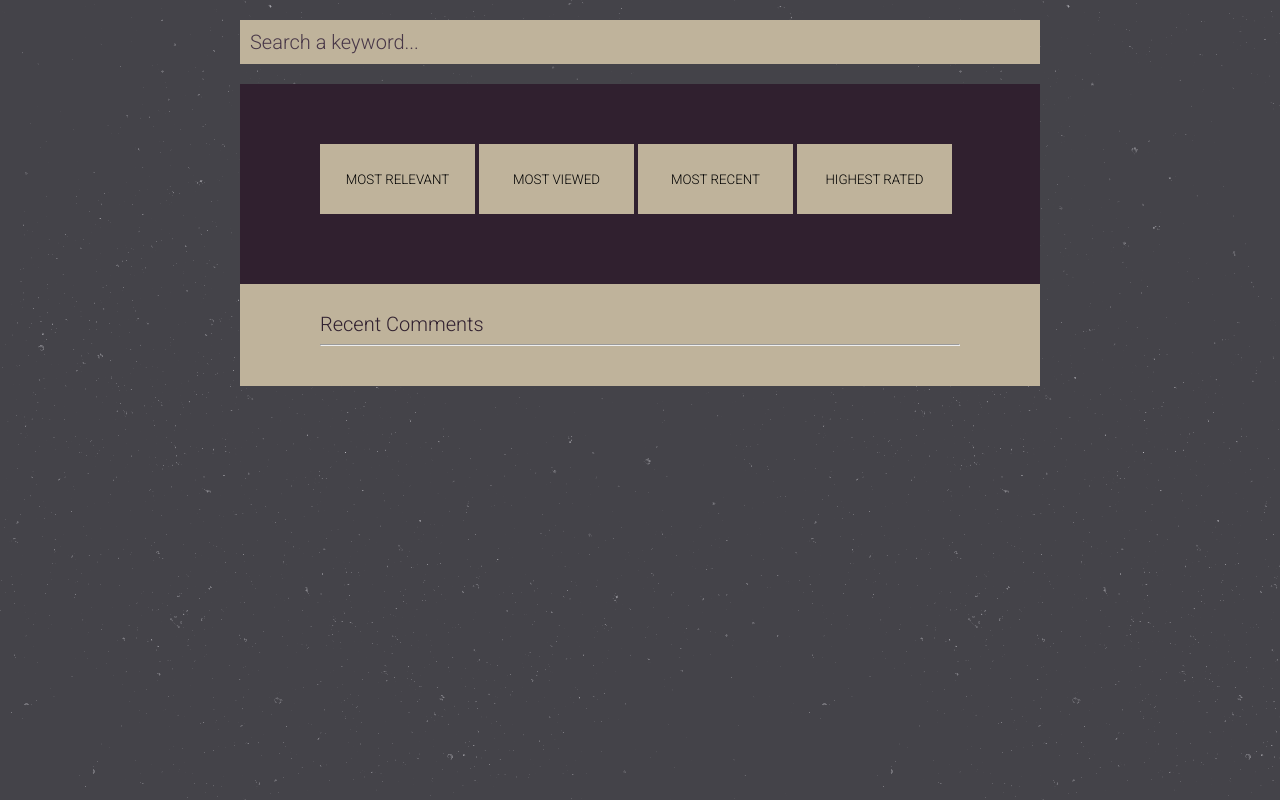
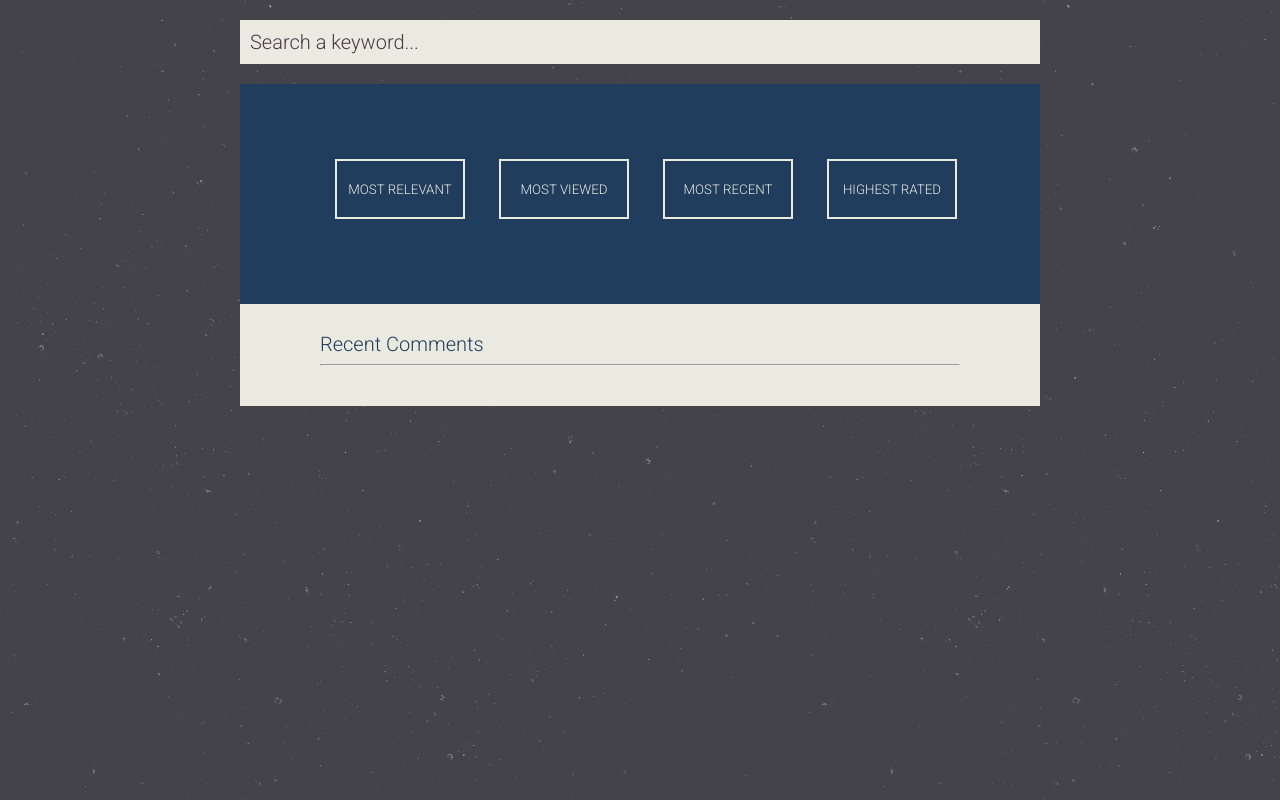
Before and after one commit to jessmchang/yt-instant, a PHP site: page / in a window 1280 px wide. Run offline with PHP 8.4, Linux system fonts and the light colour scheme; some libraries are stand-ins or nearby versions; some web fonts are replaced.

Commit message:
colors, btns

```diff
--- a/sass/style.scss
+++ b/sass/style.scss
@@ -2,9 +2,9 @@
 
 // Colors
 $base-color: #493848;
-$accent-color: #BFB39B;
-$light-panel-color: #755b73;
-$dark-panel-color: #30202f;
+$accent-color: #EBEAE1;
+$light-panel-color: $accent-color;
+$dark-panel-color: #203D5D;
 $body-text-color: #1B1B1B;
 
 // Font Stacks
@@ -75,20 +75,29 @@ body{
 }
 
 .btn {
-	border: none;
+	border: 2px solid $light-panel-color;
 	font-family: $font-stack;
 	text-transform: uppercase;
 	outline: none;
-	width: 155px;
-	height: 70px;
-	background-color: $accent-color;
+	width: 130px;
+	height: 60px;
+	margin: 15px;
+	background-color: $dark-panel-color;
+	color: $light-panel-color;
 	text-decoration: none;
+
+	-webkit-transition: all 0.3s ease;
+    -moz-transition: all 0.3s ease;
+    -ms-transition: all 0.3s ease;
+    -o-transition: all 0.3s ease;
+    transition: all 0.3s ease;
 }
 
 .btn:hover{
 	cursor: pointer;
 	background-color: $light-panel-color;
-	color: $accent-color;
+	color: $dark-panel-color;
+	//color: $accent-color;
 }
 
 .comment_author{
--- a/stylesheets/style.css
+++ b/stylesheets/style.css
@@ -1,4 +1,4 @@
-/* line 17, ../../../../usr/lib/ruby/gems/1.9.1/gems/compass-0.12.3/frameworks/compass/stylesheets/compass/reset/_utilities.scss */
+/* line 17, ../../../.rvm/gems/ruby-2.1.2/gems/compass-0.12.6/frameworks/compass/stylesheets/compass/reset/_utilities.scss */
 html, body, div, span, applet, object, iframe,
 h1, h2, h3, h4, h5, h6, p, blockquote, pre,
 a, abbr, acronym, address, big, cite, code,
@@ -20,45 +20,45 @@ time, mark, audio, video {
   vertical-align: baseline;
 }
 
-/* line 22, ../../../../usr/lib/ruby/gems/1.9.1/gems/compass-0.12.3/frameworks/compass/stylesheets/compass/reset/_utilities.scss */
+/* line 22, ../../../.rvm/gems/ruby-2.1.2/gems/compass-0.12.6/frameworks/compass/stylesheets/compass/reset/_utilities.scss */
 html {
   line-height: 1;
 }
 
-/* line 24, ../../../../usr/lib/ruby/gems/1.9.1/gems/compass-0.12.3/frameworks/compass/stylesheets/compass/reset/_utilities.scss */
+/* line 24, ../../../.rvm/gems/ruby-2.1.2/gems/compass-0.12.6/frameworks/compass/stylesheets/compass/reset/_utilities.scss */
 ol, ul {
   list-style: none;
 }
 
-/* line 26, ../../../../usr/lib/ruby/gems/1.9.1/gems/compass-0.12.3/frameworks/compass/stylesheets/compass/reset/_utilities.scss */
+/* line 26, ../../../.rvm/gems/ruby-2.1.2/gems/compass-0.12.6/frameworks/compass/stylesheets/compass/reset/_utilities.scss */
 table {
   border-collapse: collapse;
   border-spacing: 0;
 }
 
-/* line 28, ../../../../usr/lib/ruby/gems/1.9.1/gems/compass-0.12.3/frameworks/compass/stylesheets/compass/reset/_utilities.scss */
+/* line 28, ../../../.rvm/gems/ruby-2.1.2/gems/compass-0.12.6/frameworks/compass/stylesheets/compass/reset/_utilities.scss */
 caption, th, td {
   text-align: left;
   font-weight: normal;
   vertical-align: middle;
 }
 
-/* line 30, ../../../../usr/lib/ruby/gems/1.9.1/gems/compass-0.12.3/frameworks/compass/stylesheets/compass/reset/_utilities.scss */
+/* line 30, ../../../.rvm/gems/ruby-2.1.2/gems/compass-0.12.6/frameworks/compass/stylesheets/compass/reset/_utilities.scss */
 q, blockquote {
   quotes: none;
 }
-/* line 103, ../../../../usr/lib/ruby/gems/1.9.1/gems/compass-0.12.3/frameworks/compass/stylesheets/compass/reset/_utilities.scss */
+/* line 103, ../../../.rvm/gems/ruby-2.1.2/gems/compass-0.12.6/frameworks/compass/stylesheets/compass/reset/_utilities.scss */
 q:before, q:after, blockquote:before, blockquote:after {
   content: "";
   content: none;
 }
 
-/* line 32, ../../../../usr/lib/ruby/gems/1.9.1/gems/compass-0.12.3/frameworks/compass/stylesheets/compass/reset/_utilities.scss */
+/* line 32, ../../../.rvm/gems/ruby-2.1.2/gems/compass-0.12.6/frameworks/compass/stylesheets/compass/reset/_utilities.scss */
 a img {
   border: none;
 }
 
-/* line 116, ../../../../usr/lib/ruby/gems/1.9.1/gems/compass-0.12.3/frameworks/compass/stylesheets/compass/reset/_utilities.scss */
+/* line 116, ../../../.rvm/gems/ruby-2.1.2/gems/compass-0.12.6/frameworks/compass/stylesheets/compass/reset/_utilities.scss */
 article, aside, details, figcaption, figure, footer, header, hgroup, menu, nav, section, summary {
   display: block;
 }
@@ -68,7 +68,7 @@ body {
   font-family: 100% "Roboto", Helvetica, Trebuchet, sans-serif;
   background-image: url("../images/stardust.png");
   background-color: #493848;
-  color: #bfb39b;
+  color: #ebeae1;
 }
 
 /* line 21, ../sass/style.scss */
@@ -87,7 +87,7 @@ body {
 
 /* line 33, ../sass/style.scss */
 #container {
-  background-color: #30202f;
+  background-color: #203d5d;
   width: 800px;
   margin: 20px auto 0px auto;
 }
@@ -104,7 +104,7 @@ body {
   margin: 0 auto;
   padding: 20px 50px 50px 50px;
   width: 640px;
-  color: #bfb39b;
+  color: #ebeae1;
 }
 
 /* line 52, ../sass/style.scss */
@@ -112,8 +112,8 @@ body {
   font-size: 20px;
   padding: 30px 80px 30px 80px;
   font-family: "Roboto", Helvetica, Trebuchet, sans-serif;
-  color: #30202f;
-  background-color: #bfb39b;
+  color: #203d5d;
+  background-color: #ebeae1;
 }
 
 /* line 60, ../sass/style.scss */
@@ -128,7 +128,7 @@ body {
   width: 800px;
   border: 0px;
   font-family: "Roboto", Helvetica, Trebuchet, sans-serif;
-  background-color: #bfb39b;
+  background-color: #ebeae1;
   color: #493848;
   display: block;
   margin: 20px auto auto auto;
@@ -137,29 +137,36 @@ body {
 
 /* line 77, ../sass/style.scss */
 .btn {
-  border: none;
+  border: 2px solid #ebeae1;
   font-family: "Roboto", Helvetica, Trebuchet, sans-serif;
   text-transform: uppercase;
   outline: none;
-  width: 155px;
-  height: 70px;
-  background-color: #bfb39b;
+  width: 130px;
+  height: 60px;
+  margin: 15px;
+  background-color: #203d5d;
+  color: #ebeae1;
   text-decoration: none;
+  -webkit-transition: all 0.3s ease;
+  -moz-transition: all 0.3s ease;
+  -ms-transition: all 0.3s ease;
+  -o-transition: all 0.3s ease;
+  transition: all 0.3s ease;
 }
 
-/* line 88, ../sass/style.scss */
+/* line 96, ../sass/style.scss */
 .btn:hover {
   cursor: pointer;
-  background-color: #755b73;
-  color: #bfb39b;
+  background-color: #ebeae1;
+  color: #203d5d;
 }
 
-/* line 94, ../sass/style.scss */
+/* line 103, ../sass/style.scss */
 .comment_author {
   color: #493848;
 }
 
-/* line 98, ../sass/style.scss */
+/* line 107, ../sass/style.scss */
 .comment_content {
   font-family: "Droid Sans", Georgia, serif;
   color: #1b1b1b;
@@ -168,7 +175,7 @@ body {
   line-height: 20px;
 }
 
-/* line 106, ../sass/style.scss */
+/* line 115, ../sass/style.scss */
 ::-webkit-input-placeholder {
   color: #493848;
 }
```
